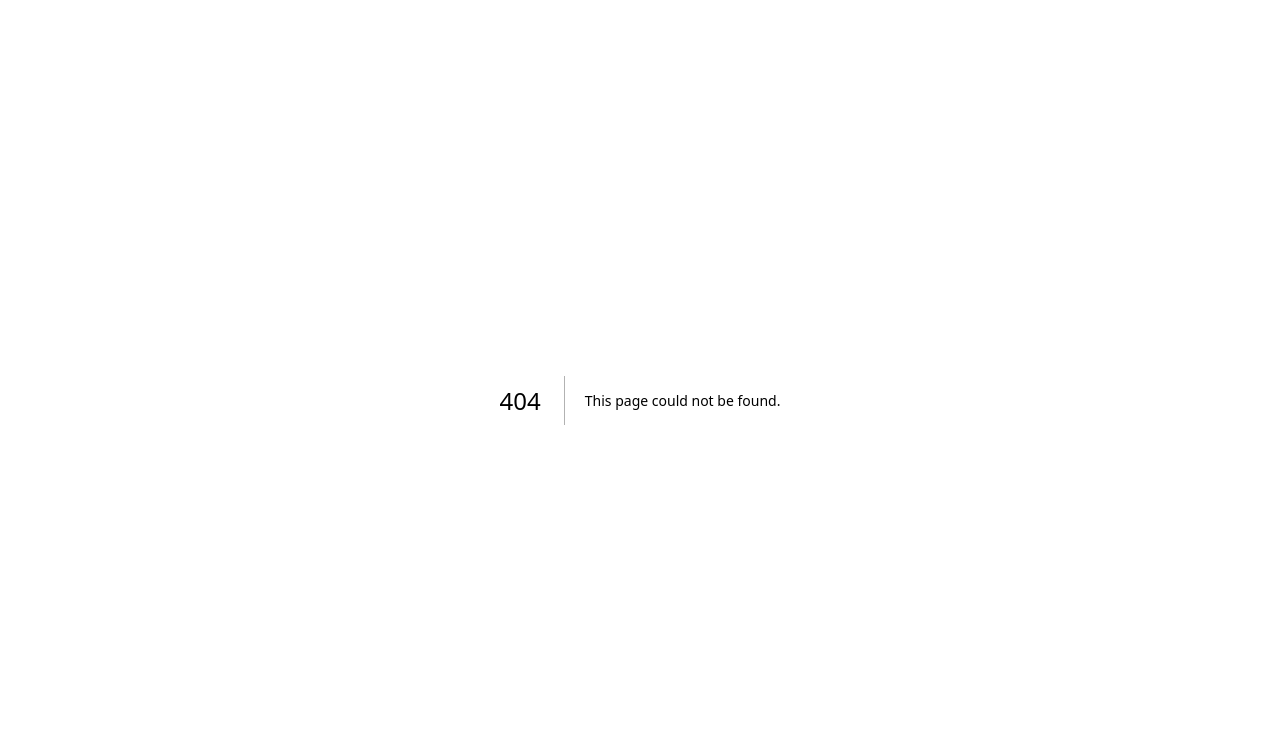
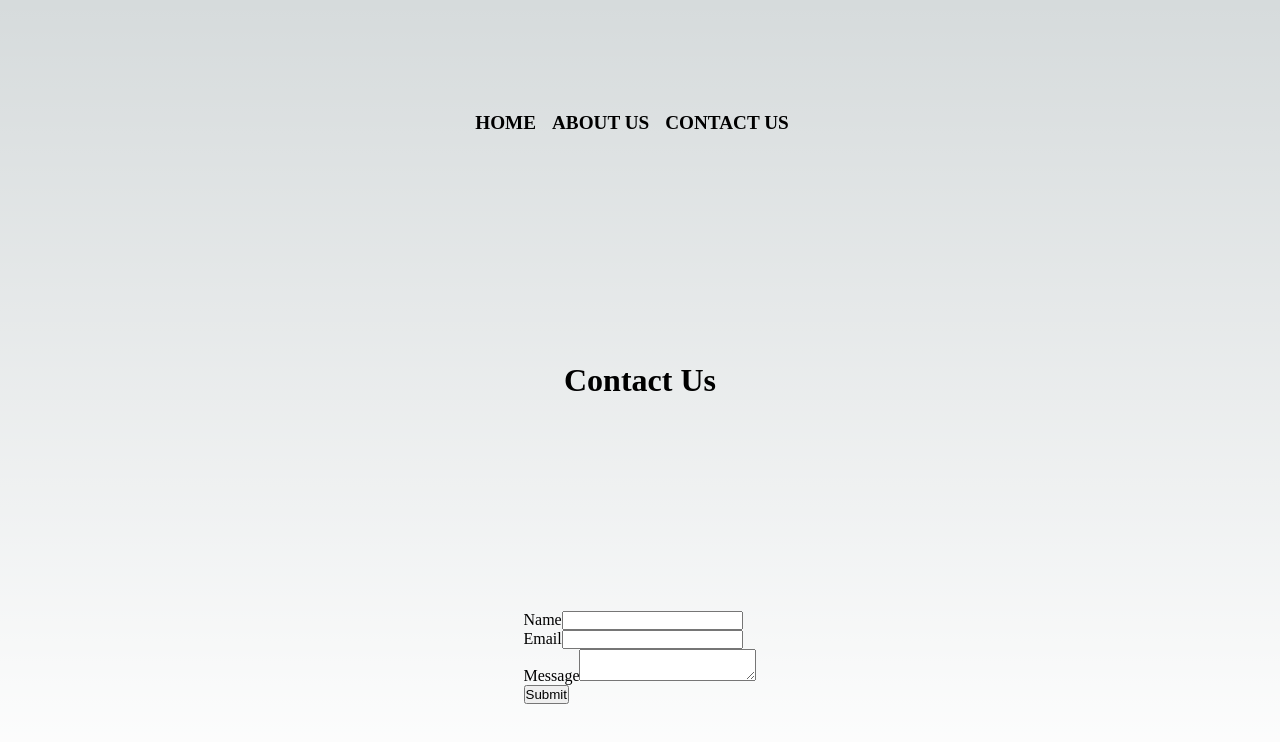
Before and after one commit to jwicks31/pana-country-club, a Next.js app: page /contact in a window 1280 px wide. Before the commit this address had no page. Shown: the top 742 px of the page. Built offline with nearby package versions, Linux system fonts and the light colour scheme.

Commit message:
Initializing Project: About + Contact Page

```diff
--- /dev/null
+++ b/src/app/about/page.module.css
@@ -0,0 +1,52 @@
+.main {
+  display: flex;
+  flex-direction: column;
+  justify-content: space-between;
+  align-items: center;
+  padding: 6rem;
+  min-height: 100vh;
+}
+
+.description {
+  display: inherit;
+  flex-direction: column;
+  justify-content: inherit;
+  align-items: inherit;
+  font-size: 0.85rem;
+  max-width: var(--max-width);
+  width: 100%;
+  z-index: 2;
+  font-family: var(--font-mono);
+}
+
+.description a {
+  display: flex;
+  align-items: center;
+  justify-content: center;
+  gap: 0.5rem;
+}
+
+.description p {
+  position: relative;
+  margin: 0;
+  padding: 1rem;
+  background-color: rgba(var(--callout-rgb), 0.5);
+  border: 1px solid rgba(var(--callout-border-rgb), 0.3);
+  border-radius: var(--border-radius);
+}
+
+/* Mobile and Tablet */
+@media (max-width: 1023px) {
+  .content {
+    padding: 4rem;
+  }
+}
+
+@keyframes rotate {
+  from {
+    transform: rotate(360deg);
+  }
+  to {
+    transform: rotate(0deg);
+  }
+}
--- /dev/null
+++ b/src/app/api/contact/route.js
@@ -0,0 +1,27 @@
+import { NextResponse } from 'next/server';
+
+export async function POST(req) {
+  const res = await req.json();
+  const { name, email, message } = res;
+
+  // Perform validation on the form data
+  if (!name || !email || !message) {
+    return new Response('Please fill out all fields.', {
+      status: 500,
+    });
+  }
+
+  try {
+    // Send the email using your email provider of choice
+    // For example, you could use Nodemailer with Gmail SMTP
+    // See: https://nodemailer.com/about/
+
+    // Send a response to the client to indicate success
+    throw new Error('ERROR');
+    return NextResponse.json({ message: 'Your message has been sent' });
+  } catch (err) {
+    return new Response('Something went wrong', {
+      status: 500,
+    });
+  }
+}
--- a/src/app/api/hello/route.js
+++ /dev/null
@@ -1,3 +0,0 @@
-export async function GET(request) {
-  return new Response('Hello, Next.js!')
-}
--- a/src/app/components/MenuBar/MenuBar.js
+++ b/src/app/components/MenuBar/MenuBar.js
@@ -7,11 +7,11 @@ const MenuBar = () => {
   const pathname = usePathname();
   const menuItems = [
     { name: 'Home', link: '/' },
-    { name: 'Membership', link: '/membership' },
+    // { name: 'Membership', link: '/membership' },
     { name: 'About Us', link: '/about' },
     { name: 'Contact Us', link: '/contact' },
-    { name: 'Club House & Bar', link: '/clubhouse' },
-    { name: 'League Info', link: '/league' },
+    // { name: 'Club House & Bar', link: '/clubhouse' },
+    // { name: 'League Info', link: '/league' },
   ];
 
   return (
@@ -32,4 +32,4 @@ const MenuBar = () => {
   );
 };
 
-export default MenuBar;
+export { MenuBar };
--- /dev/null
+++ b/src/app/contact/page.js
@@ -0,0 +1,84 @@
+'use client';
+import { useState } from 'react';
+import Head from 'next/head';
+import { useRouter } from 'next/navigation';
+import { MenuBar } from '../components/MenuBar/MenuBar';
+import styles from './page.module.css';
+
+const ContactForm = () => {
+  const [name, setName] = useState('');
+  const [email, setEmail] = useState('');
+  const [message, setMessage] = useState('');
+  const [isLoading, setIsLoading] = useState(false);
+  const [error, setError] = useState(null);
+  const router = useRouter();
+
+  const handleSubmit = async (e) => {
+    e.preventDefault();
+    setIsLoading(true);
+
+    try {
+      const res = await fetch('/api/contact', {
+        method: 'POST',
+        headers: {
+          'Content-Type': 'application/json',
+        },
+        body: JSON.stringify({ name, email, message }),
+      });
+
+      if (!res.ok) {
+        throw new Error('Something went wrong');
+      }
+
+      router.push('/');
+    } catch (err) {
+      setError(err.message);
+      setIsLoading(false);
+    }
+  };
+
+  return (
+    <form onSubmit={handleSubmit}>
+      <div>
+        <label htmlFor="name">Name</label>
+        <input
+          type="text"
+          id="name"
+          value={name}
+          onChange={(e) => setName(e.target.value)}
+        />
+      </div>
+      <div>
+        <label htmlFor="email">Email</label>
+        <input
+          type="email"
+          id="email"
+          value={email}
+          onChange={(e) => setEmail(e.target.value)}
+        />
+      </div>
+      <div>
+        <label htmlFor="message">Message</label>
+        <textarea
+          id="message"
+          value={message}
+          onChange={(e) => setMessage(e.target.value)}
+        />
+      </div>
+      <button type="submit" disabled={isLoading}>
+        {isLoading ? 'Submitting...' : 'Submit'}
+      </button>
+      {error && <p>{error}</p>}
+    </form>
+  );
+};
+
+export default function ContactPage() {
+  return (
+    <main className={styles.main}>
+      <MenuBar />
+      <h1>Contact Us</h1>
+      <ContactForm />
+    </main>
+  );
+}
--- /dev/null
+++ b/src/app/contact/page.module.css
@@ -0,0 +1,24 @@
+.main {
+  display: flex;
+  flex-direction: column;
+  justify-content: space-between;
+  align-items: center;
+  padding: 6rem;
+  min-height: 100vh;
+}
+
+/* Mobile and Tablet */
+@media (max-width: 1023px) {
+  .content {
+    padding: 4rem;
+  }
+}
+
+@keyframes rotate {
+  from {
+    transform: rotate(360deg);
+  }
+  to {
+    transform: rotate(0deg);
+  }
+}
--- a/src/app/layout.js
+++ b/src/app/layout.js
@@ -1,8 +1,8 @@
 import './globals.css'
 
 export const metadata = {
-  title: 'Create Next App',
-  description: 'Generated by create next app',
+  title: 'Pana Country Club',
+  description: 'Pana Country Club Website',
 }
 
 export default function RootLayout({ children }) {
```
Also changed, not shown: src/app/about/page.js (added, +30 -0 lines), src/app/page.js (+6 -6 lines), 1 other file (tests, documents, lock files or other folders).
